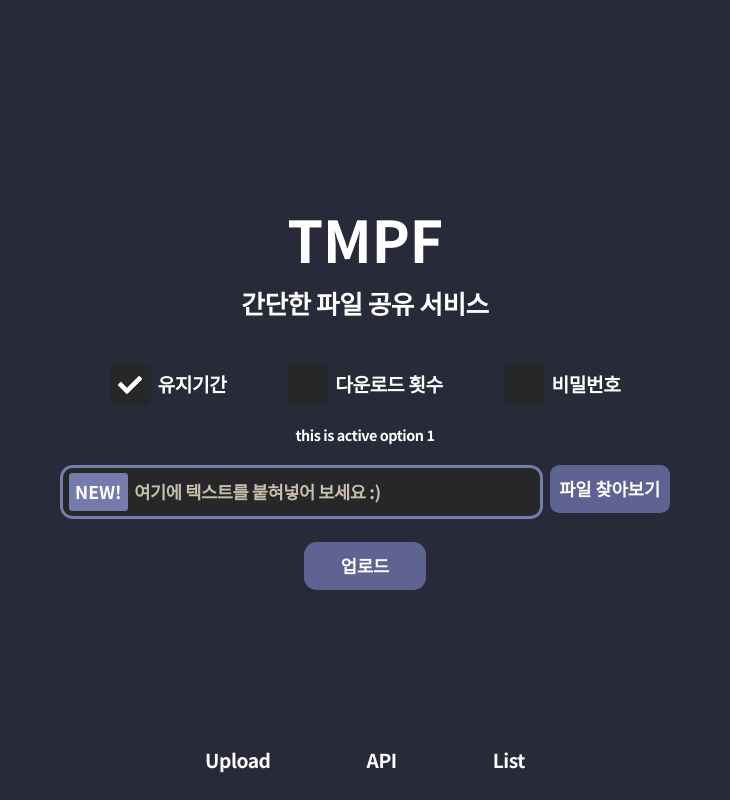
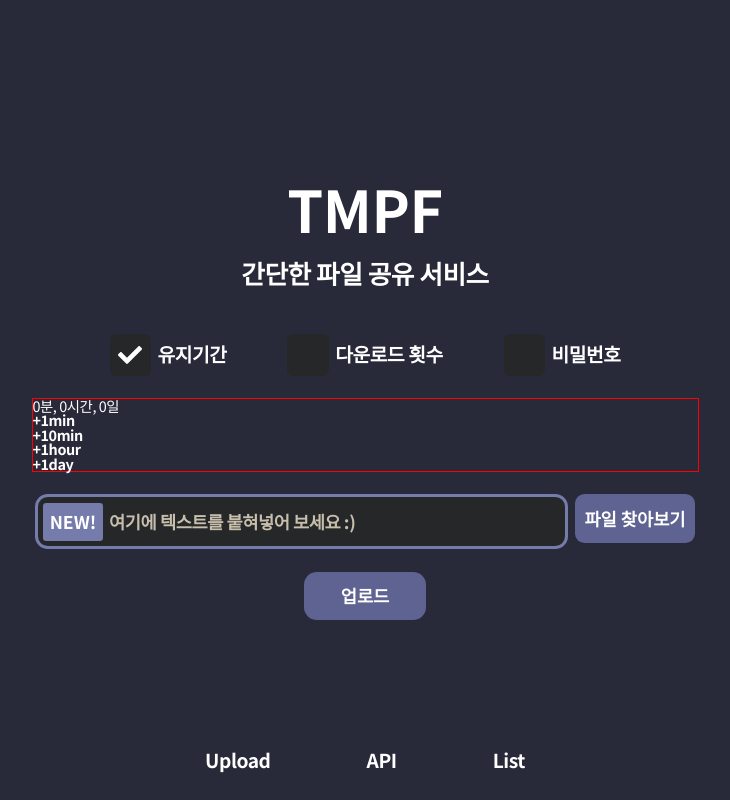
Before and after one commit to tempfiles-team/tempfiles-frontend-v2, a React (Vite) app: page / in a window 1280 px wide. Both pictures are taken after a click on the element "유지기간". Shown: the whole page, without its empty margins (275-1005 px from the left). Built offline with nearby package versions, Linux system fonts and the light colour scheme; a web font is replaced by a local one.

Commit message:
feat(component): add expire time component

```diff
--- a/src/components/index.ts
+++ b/src/components/index.ts
@@ -1,2 +1,3 @@
 export * from './common';
 export * from './layouts';
+export * from './main';
--- /dev/null
+++ b/src/components/main/expireTime/index.tsx
@@ -0,0 +1,24 @@
+import React from 'react';
+
+import { ExpireTimeValues } from '@/pages';
+
+import * as S from './styled';
+
+export interface ExpireTimeProps {
+  onExpireTimeClick: (type: string, value: number) => void;
+  expireTime: ExpireTimeValues;
+}
+
+export const ExpireTime: React.FC<ExpireTimeProps> = ({ onExpireTimeClick, expireTime }) => {
+  return (
+    <S.ExpireTimeContainer>
+      <span>
+        {expireTime.minute}분, {expireTime.hour}시간, {expireTime.day}일
+      </span>
+      <h1 onClick={() => onExpireTimeClick('minute', expireTime.minute + 1)}>+1min</h1>
+      <h1 onClick={() => onExpireTimeClick('minute', expireTime.minute + 10)}>+10min</h1>
+      <h1 onClick={() => onExpireTimeClick('hour', expireTime.hour + 1)}>+1hour</h1>
+      <h1 onClick={() => onExpireTimeClick('day', expireTime.day + 1)}>+1day</h1>
+    </S.ExpireTimeContainer>
+  );
+};
--- /dev/null
+++ b/src/components/main/expireTime/styled.ts
@@ -0,0 +1,6 @@
+import styled from '@emotion/styled';
+
+export const ExpireTimeContainer = styled.div`
+  width: 58%;
+  border: 1px solid red;
+`;
--- /dev/null
+++ b/src/components/main/index.ts
@@ -0,0 +1 @@
+export * from './expireTime';
--- a/src/pages/main/index.tsx
+++ b/src/pages/main/index.tsx
@@ -2,16 +2,38 @@ import React, { useRef, useState } from 'react';
 import { FaCheck } from 'react-icons/fa';
 
 import { UPLOAD_OPTIONS_LIST } from '@/constant';
+import { ExpireTime } from '@/components';
 
 import * as S from './styled';
+
+export interface ExpireTimeValues {
+  day: number;
+  hour: number;
+  minute: number;
+}
 
 export const MainPage: React.FC = () => {
   const [textClick, setTextClick] = useState(false);
   const textRef = useRef<HTMLTextAreaElement>(null);
   const [activeOption, setActiveOption] = useState(UPLOAD_OPTIONS_LIST.map(() => false));
+  const [expireTime, setExpireTime] = useState<ExpireTimeValues>({
+    day: 0,
+    hour: 0,
+    minute: 0,
+  });
 
   const onOptionClick = (i: number) => {
     setActiveOption((prev) => ({ ...prev, [i]: !prev[i] }));
+  };
+
+  const onExpireTimeClick = (type: string, value: number) => {
+    setExpireTime((prev) => ({ ...prev, [type]: value }));
+    if (expireTime.minute > 59) {
+      setExpireTime((prev) => ({ ...prev, [type]: 0, hour: prev.hour + 1 }));
+    }
+    if (expireTime.hour > 23) {
+      setExpireTime((prev) => ({ ...prev, [type]: 0, day: prev.day + 1 }));
+    }
   };
 
   const autoHeight = () => {
@@ -32,9 +54,7 @@ export const MainPage: React.FC = () => {
         ))}
       </S.MainPageUploadOptionWrapper>
       {activeOption[0] && (
-        <div>
-          <h1>this is active option 1</h1>
-        </div>
+        <ExpireTime onExpireTimeClick={onExpireTimeClick} expireTime={expireTime} />
       )}
       {activeOption[1] && (
         <div>
@@ -48,7 +68,7 @@ export const MainPage: React.FC = () => {
         </div>
       )}
       <S.MainPageFindContainer>
-        <S.MainPageTextContainer>
+        <S.MainPageTextWrapper textClick={textClick}>
           {!textClick ? (
             <>
               <S.MainPageTextButton>NEW!</S.MainPageTextButton>
@@ -63,8 +83,8 @@ export const MainPage: React.FC = () => {
               placeholder="여기에 텍스트를 붙혀넣어 보세요 :)"
             ></S.MainPageTextArea>
           )}
-        </S.MainPageTextContainer>
-        <S.MainPageFindButton>파일 찾아보기</S.MainPageFindButton>
+        </S.MainPageTextWrapper>
+        {!textClick && <S.MainPageFindButton>파일 찾아보기</S.MainPageFindButton>}
       </S.MainPageFindContainer>
       <S.MainPageUploadButton>업로드</S.MainPageUploadButton>
     </S.MainPageContainer>
--- a/src/pages/main/styled.ts
+++ b/src/pages/main/styled.ts
@@ -20,18 +20,18 @@ export const MainPageUploadOptionWrapper = styled.div`
 `;
 
 export const MainPageFindContainer = styled.div`
-  width: 100%;
+  width: 58%;
   display: flex;
   justify-content: center;
   column-gap: 0.4rem;
   align-items: flex-start;
 `;
 
-export const MainPageTextContainer = styled.div`
+export const MainPageTextWrapper = styled.div<{ textClick: boolean }>`
   display: flex;
   align-items: center;
   justify-content: center;
-  width: 42%;
+  width: ${({ textClick }) => (textClick ? '100%' : '80%')};
   padding: 0.34rem;
   column-gap: 0.4rem;
   background-color: #252728;
@@ -67,6 +67,8 @@ export const MainPageTextArea = styled.textarea`
   border: none;
   resize: none;
   height: fit-content;
+  max-height: 10rem;
+  overflow: scroll;
   &::placeholder {
     color: #c8beac;
   }
```
